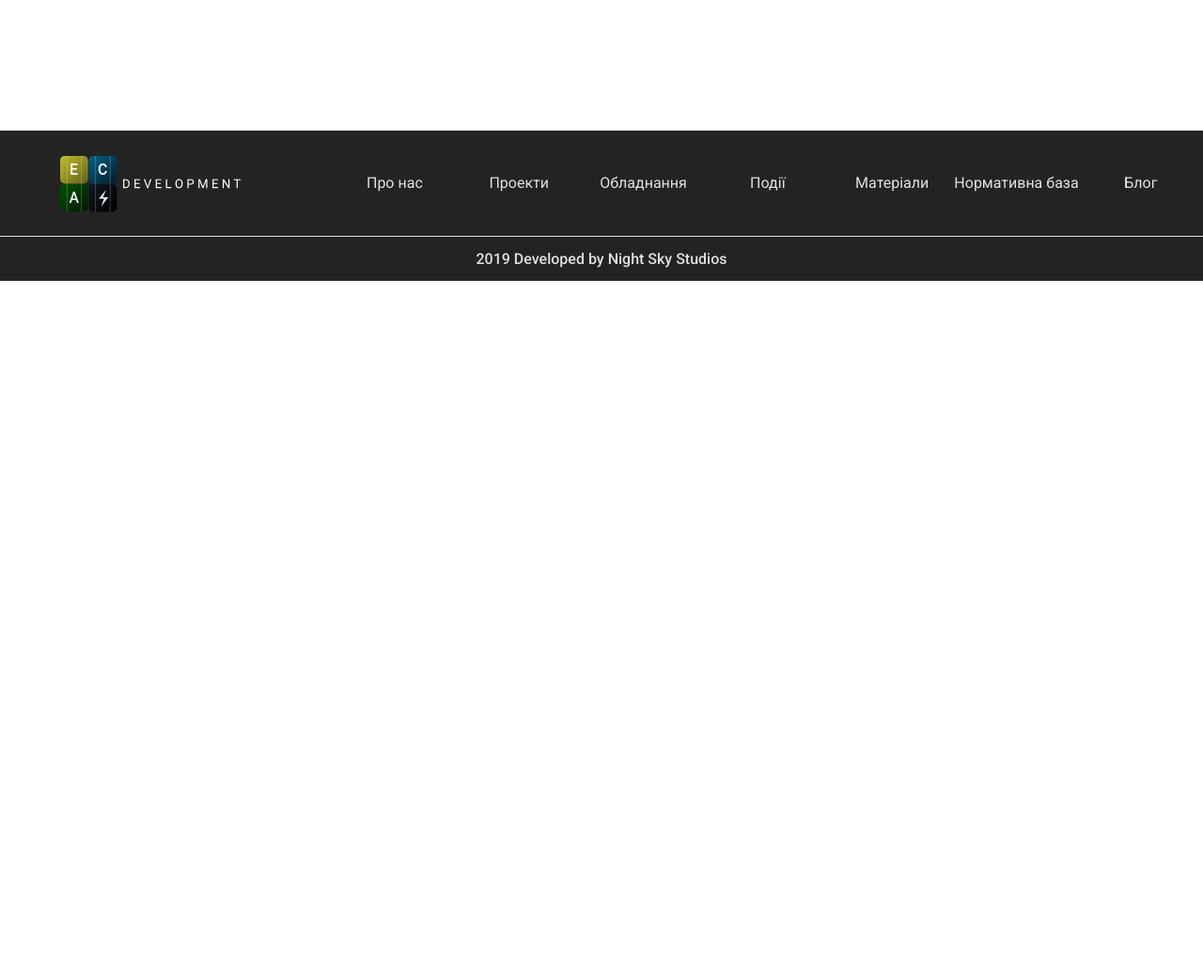
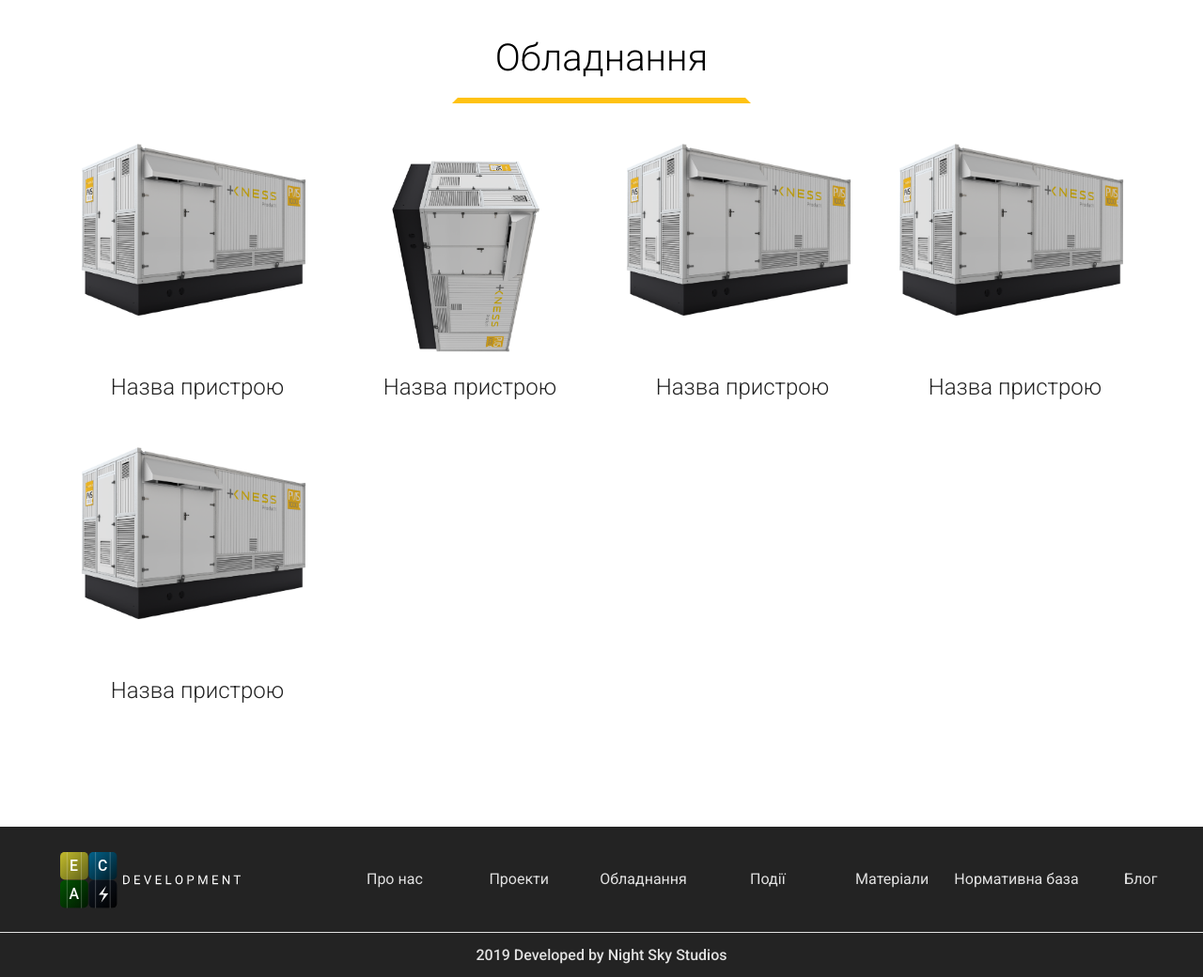
Before and after one commit to NightSkyStudios/ECAD, a Django app: page /equipment/ in a window 1280 px wide. Shown: the part 90-1130 px from the top of the page at 94% size. Before the commit the page ends 389 px from the top, so only its background shows below. Run offline with Django 3.2, Linux system fonts and the light colour scheme; data that the repository does not hold is empty; style sheets or scripts are compiled from the project's sources.

Commit message:
Done Equipment list and Equipment page

```diff
--- a/ecad_django/urls.py
+++ b/ecad_django/urls.py
@@ -27,6 +27,7 @@ urlpatterns = i18n_patterns(
     path('projects/', views.projects, name='projects'),
     path('project-post/<id>', views.project, name='project_post'),
     path('equipment/', views.equipment, name='equipment'),
+    path('equipment-post/', views.equipment_post, name='equipment-post'),
     path('events/', views.events, name='events'),
     path('event/<id>', views.event, name='event'),
     path('docs/', views.docs, name='docs'),
--- a/main/views.py
+++ b/main/views.py
@@ -99,6 +99,10 @@ def equipment(request):
     return render(request, 'equipment.html', ctx)
 
 
+def equipment_post(request):
+    return render(request, 'equipment_post.html')
+
+
 def about(request):
     return render(request, 'about.html')
 
--- /dev/null
+++ b/static/css/_equipment-post.scss
@@ -0,0 +1,19 @@
+.eqpost{
+   width: 90%;
+   margin: 0 auto;
+   margin-top: 2em;
+   .image{
+      display: inline-block;
+      width: 50%;
+      float: left;
+      img{
+         display: block;
+         position: relative;
+         width: 100%;
+      }
+   }
+   .descript{
+      display: inline-block;
+      width: 49%;
+   }
+}
--- a/static/css/_equipment.scss
+++ b/static/css/_equipment.scss
@@ -1,61 +1,63 @@
-.grid {
+.eqlist {
+   width: 90%;
+   margin: 0 auto;
    display: grid;
-    grid-template-columns: repeat(auto-fit, minmax(320px, 1fr));
-    grid-gap: 2em;
-    margin: 2em;
+   grid-template-columns: 1fr 1fr 1fr 1fr;
+   grid-gap: 0.5em;
 
-    .card {
-        border: 0.2em solid $color1;
+   .eq {
+      margin-top: 2em;
+
+      .image {
+         height: 15em;
          width: 100%;
 
-        .img {
-            position: relative;
-            min-height: 5em;
-            max-height: 10em;
-            width: 100%;
-            overflow: hidden;
-            height: 25em;
-
          img {
-                position: absolute;
-                top: 50%;
-                transform: translateY(-50%);
-                width: 100%;
-                object-fit: cover;
+            display: block;
+            max-width: 100%;
+            max-height: 100%;
+            margin: 0 auto;
+         }
       }
 
       .title {
-                position: absolute;
-                font-weight: 400;
-                font-size: 2em;
-                margin: 0 0.2em;
-                margin-top: 0.2em;
-                padding: 5px;
-                line-height: 0.8em;
-                color: white;
-                text-shadow: 0px 0px 1px #000000;
-                background-color: rgba(0, 0, 0, 0.6);
+         text-align: center;
+         color: $color2;
+         font-size: 1.5em;
+         line-height: 1.3em;
+         vertical-align: middle;
+         font-weight: 300;
+         width: 100%;
 
+         p {
+            margin: 5px;
+            width: 100%;
+
+            a {
+               width: 100%;
+               text-decoration: none;
+               color: $color2;
+
+               &:hover {
+                  color: $color1;
+               }
+            }
          }
       }
 
-        p {
-            font-size: 1.2em;
-            padding-top: 0.5em;
-            font-weight: 300;
+      &:after {
+         display: block;
+         content: "";
+         position: relative;
+         height: 2px;
+         width: 0;
+         margin: 0 auto;
+         background-color: $color1;
+         transition: width 0.5s ease-in-out;
       }
 
-        a {
-            position: relative;
-            top: 100%;
-            text-decoration: none;
-            border: 0;
-            border-radius: 0;
-            background-color: $color1;
-            padding: 0.2em 1em;
-            color: $color2;
-            font-size: 0.7em;
-            font-weight: 500;
+      &:hover:after {
+         width: 100%;
       }
    }
 }
--- a/static/css/style.scss
+++ b/static/css/style.scss
@@ -91,6 +91,8 @@ a, button {
 
 @import "equipment";
 
+@import "equipment-post";
+
 @import "pads";
 
 @import "about";
--- a/templates/equipment.html
+++ b/templates/equipment.html
@@ -14,19 +14,35 @@
 </head>
 <body>
 {% include 'nav.html' %}
-<div class="content">
-    <div class="grid">
-        {% for eq in equipment %}
-        <div class="card">
-            <div class="img"><img src="{{ eq.image.url }}" alt="">
-                <div class="title">{{ eq.name }}</div>
-            </div>
-            <p>Lorem</p>
-            <a href="">Детальніше <i class="fas fa-arrow-right"></i></a>
+
+<div class="page">
+    <div class="header center"><p>Обладнання</p></div>
+    <div class="eqlist">
+        <div class="eq">
+            <div class="image"><img src="{% static 'images/obl.png' %}" alt=""></div>
+            <div class="title"><p><a href="{% url 'equipment-post' %}">Назва пристрою</a></p></div>
         </div>
-        {% endfor %}
+        <div class="eq">
+            <div class="image"><img src="{% static 'images/obl1.png' %}" alt=""></div>
+            <div class="title"><p><a href="{% url 'equipment-post' %}">Назва пристрою</a></p></div>
+        </div>
+        <div class="eq">
+            <div class="image"><img src="{% static 'images/obl.png' %}" alt=""></div>
+            <div class="title"><p><a href="{% url 'equipment-post' %}">Назва пристрою</a></p></div>
+        </div>
+        <div class="eq">
+            <div class="image"><img src="{% static 'images/obl.png' %}" alt=""></div>
+            <div class="title"><p><a href="{% url 'equipment-post' %}">Назва пристрою</a></p></div>
+        </div>
+        <div class="eq">
+            <div class="image"><img src="{% static 'images/obl.png' %}" alt=""></div>
+            <div class="title"><p><a href="{% url 'equipment-post' %}">Назва пристрою</a></p></div>
+        </div>
     </div>
+
 </div>
+
+
 {% include 'footer.html' %}
 <script type="text/javascript" src="{% static 'js/index.js' %}"></script>
 <script src="https://unpkg.com/aos@next/dist/aos.js"></script>
```
Also changed, not shown: templates/equipment_post.html (added, +40 -0 lines), static/images/obl.png (added), static/images/obl1.png (added), 1 other file. Lines whose indentation alone changed are shown as unchanged.
